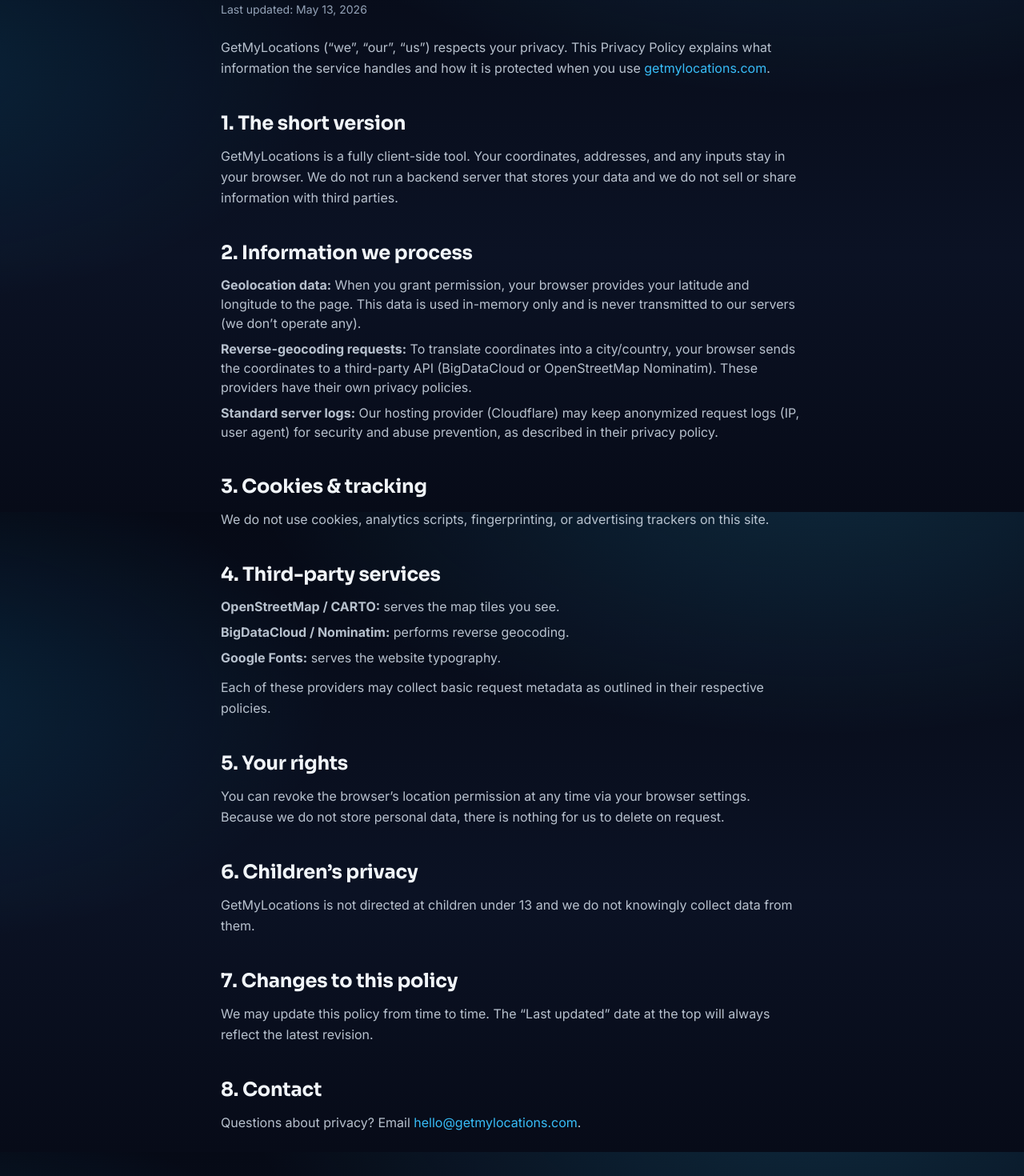
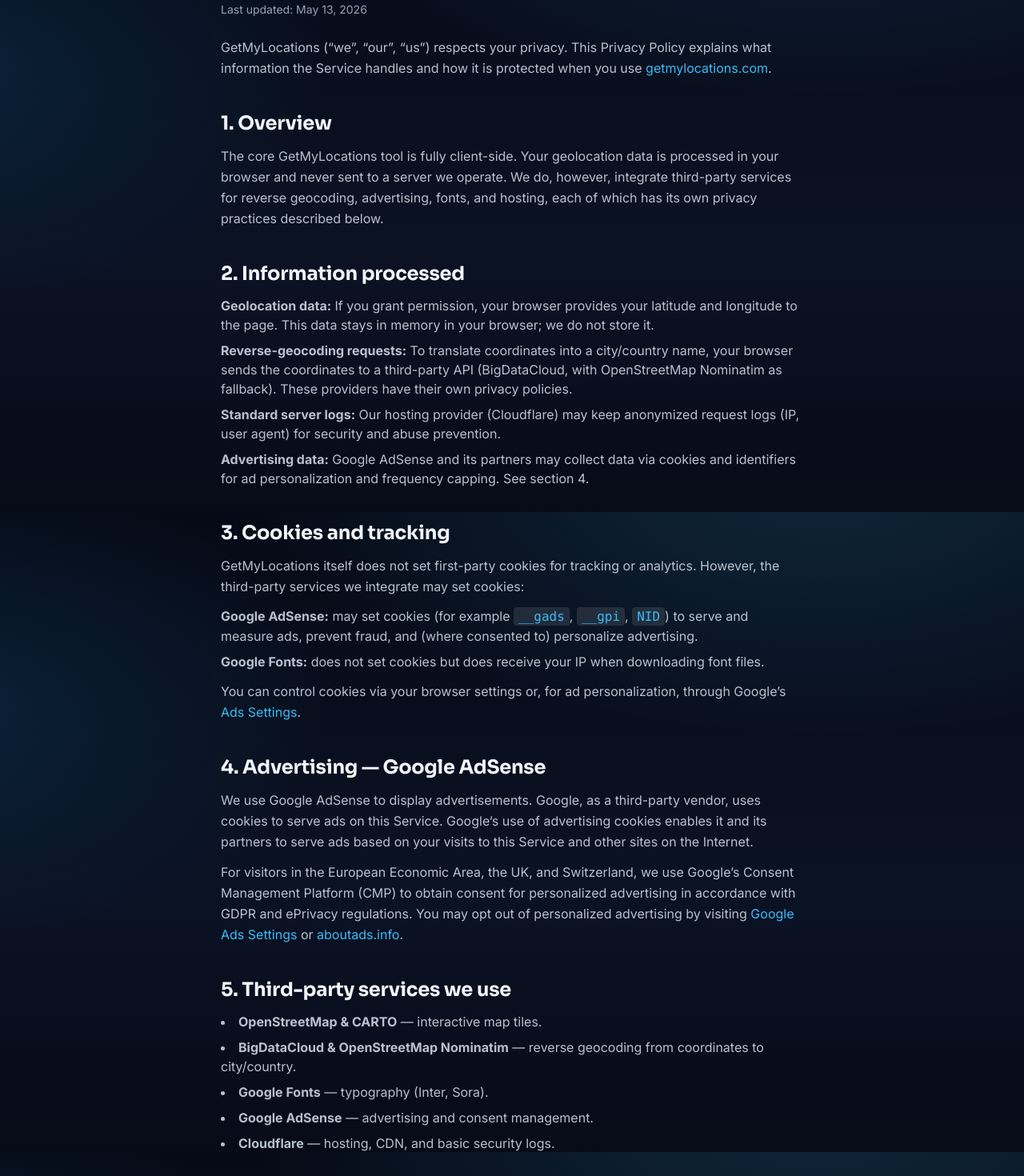
Before and after one commit to Ahmed96703/getmylocations, a React (Vite) app: page /privacy-policy in a window 1280 px wide. Shown: the part 160-1630 px from the top of the page at 80% size. Built offline with nearby package versions, Linux system fonts and the light colour scheme.

Commit message:
feat: add ToS page, AdSense-honest privacy policy, author byline + EEAT signals

```diff
--- a/scripts/indexnow.mjs
+++ b/scripts/indexnow.mjs
@@ -11,6 +11,7 @@
   `https://${HOST}/blog`,
   `https://${HOST}/contact`,
   `https://${HOST}/privacy-policy`,
+  `https://${HOST}/terms`,
   `https://${HOST}/blog/how-to-find-your-gps-coordinates`,
   `https://${HOST}/blog/what-is-ip-location-and-how-accurate`,
   `https://${HOST}/blog/latitude-vs-longitude-explained`,
--- a/src/App.jsx
+++ b/src/App.jsx
@@ -5,6 +5,7 @@
 import BlogPost from './pages/BlogPost.jsx';
 import Contact from './pages/Contact.jsx';
 import Privacy from './pages/Privacy.jsx';
+import Terms from './pages/Terms.jsx';
 import NotFound from './pages/NotFound.jsx';
 
 export default function App() {
@@ -17,6 +18,7 @@
         <Route path="/blog/:slug" element={<BlogPost />} />
         <Route path="/contact" element={<Contact />} />
         <Route path="/privacy-policy" element={<Privacy />} />
+        <Route path="/terms" element={<Terms />} />
         <Route path="*" element={<NotFound />} />
       </Routes>
     </BrowserRouter>
--- a/src/components/Footer.jsx
+++ b/src/components/Footer.jsx
@@ -7,6 +7,7 @@
   { to: '/blog', label: 'Blog' },
   { to: '/contact', label: 'Contact' },
   { to: '/privacy-policy', label: 'Privacy Policy' },
+  { to: '/terms', label: 'Terms' },
 ];
 
 export default function Footer() {
--- a/src/pages/BlogPost.jsx
+++ b/src/pages/BlogPost.jsx
@@ -59,19 +59,24 @@
 
       <h1 className="font-display text-3xl sm:text-4xl font-extrabold tracking-tight leading-tight">{post.title}</h1>
 
-      <div className="mt-3 text-sm text-slate-400 flex items-center gap-3 flex-wrap">
-        <time dateTime={post.date}>{dateStr}</time>
-        <span aria-hidden="true">·</span>
-        <span>{post.readingTime} min read</span>
+      <div className="mt-4 flex items-center gap-3 flex-wrap">
+        <div className="flex items-center gap-2.5">
+          <div className="w-9 h-9 rounded-full bg-gradient-to-br from-electric-400 to-electric-600 grid place-items-center text-ink-950 font-bold text-sm" aria-hidden="true">G</div>
+          <div className="text-sm leading-tight">
+            <div className="font-semibold text-slate-100">GetMyLocations Editorial</div>
+            <div className="text-xs text-slate-400">
+              <time dateTime={post.date}>{dateStr}</time>
+              <span className="mx-1.5" aria-hidden="true">·</span>
+              <span>{post.readingTime} min read</span>
+            </div>
+          </div>
+        </div>
         {post.tags?.length > 0 && (
-          <>
-            <span aria-hidden="true">·</span>
-            <ul className="flex gap-1.5">
-              {post.tags.map((t) => (
-                <li key={t} className="px-2 py-0.5 rounded-full bg-white/5 ring-1 ring-white/10 text-[11px] uppercase tracking-wider">{t}</li>
-              ))}
-            </ul>
-          </>
+          <ul className="flex gap-1.5 ml-auto">
+            {post.tags.map((t) => (
+              <li key={t} className="px-2 py-0.5 rounded-full bg-white/5 ring-1 ring-white/10 text-[11px] uppercase tracking-wider text-slate-300">{t}</li>
+            ))}
+          </ul>
         )}
       </div>
 
--- a/src/pages/Privacy.jsx
+++ b/src/pages/Privacy.jsx
@@ -7,52 +7,67 @@
       <p className="text-sm text-slate-400 mt-2">Last updated: May 13, 2026</p>
 
       <p className="mt-6 text-slate-300/90 leading-relaxed">
-        GetMyLocations (“we”, “our”, “us”) respects your privacy. This Privacy Policy explains what information the service handles and how it is protected when you use <a className="text-electric-400 hover:underline" href="https://getmylocations.com/">getmylocations.com</a>.
+        GetMyLocations (“we”, “our”, “us”) respects your privacy. This Privacy Policy explains what information the Service handles and how it is protected when you use <a className="text-electric-400 hover:underline" href="https://getmylocations.com/">getmylocations.com</a>.
       </p>
 
-      <h2 className="font-display text-2xl font-bold mt-10">1. The short version</h2>
+      <h2 className="font-display text-2xl font-bold mt-10">1. Overview</h2>
       <p className="mt-3 text-slate-300/90 leading-relaxed">
-        GetMyLocations is a fully client-side tool. Your coordinates, addresses, and any inputs stay in your browser. We do not run a backend server that stores your data and we do not sell or share information with third parties.
+        The core GetMyLocations tool is fully client-side. Your geolocation data is processed in your browser and never sent to a server we operate. We do, however, integrate third-party services for reverse geocoding, advertising, fonts, and hosting, each of which has its own privacy practices described below.
       </p>
 
-      <h2 className="font-display text-2xl font-bold mt-10">2. Information we process</h2>
+      <h2 className="font-display text-2xl font-bold mt-10">2. Information processed</h2>
       <ul className="mt-3 space-y-2 text-slate-300/90">
-        <li><strong>Geolocation data:</strong> When you grant permission, your browser provides your latitude and longitude to the page. This data is used in-memory only and is never transmitted to our servers (we don’t operate any).</li>
-        <li><strong>Reverse-geocoding requests:</strong> To translate coordinates into a city/country, your browser sends the coordinates to a third-party API (BigDataCloud or OpenStreetMap Nominatim). These providers have their own privacy policies.</li>
-        <li><strong>Standard server logs:</strong> Our hosting provider (Cloudflare) may keep anonymized request logs (IP, user agent) for security and abuse prevention, as described in their privacy policy.</li>
+        <li><strong>Geolocation data:</strong> If you grant permission, your browser provides your latitude and longitude to the page. This data stays in memory in your browser; we do not store it.</li>
+        <li><strong>Reverse-geocoding requests:</strong> To translate coordinates into a city/country name, your browser sends the coordinates to a third-party API (BigDataCloud, with OpenStreetMap Nominatim as fallback). These providers have their own privacy policies.</li>
+        <li><strong>Standard server logs:</strong> Our hosting provider (Cloudflare) may keep anonymized request logs (IP, user agent) for security and abuse prevention.</li>
+        <li><strong>Advertising data:</strong> Google AdSense and its partners may collect data via cookies and identifiers for ad personalization and frequency capping. See section 4.</li>
       </ul>
 
-      <h2 className="font-display text-2xl font-bold mt-10">3. Cookies & tracking</h2>
+      <h2 className="font-display text-2xl font-bold mt-10">3. Cookies and tracking</h2>
       <p className="mt-3 text-slate-300/90 leading-relaxed">
-        We do not use cookies, analytics scripts, fingerprinting, or advertising trackers on this site.
+        GetMyLocations itself does not set first-party cookies for tracking or analytics. However, the third-party services we integrate may set cookies:
+      </p>
+      <ul className="mt-3 space-y-2 text-slate-300/90">
+        <li><strong>Google AdSense:</strong> may set cookies (for example <code className="bg-white/10 px-1.5 py-0.5 rounded text-electric-400">__gads</code>, <code className="bg-white/10 px-1.5 py-0.5 rounded text-electric-400">__gpi</code>, <code className="bg-white/10 px-1.5 py-0.5 rounded text-electric-400">NID</code>) to serve and measure ads, prevent fraud, and (where consented to) personalize advertising.</li>
+        <li><strong>Google Fonts:</strong> does not set cookies but does receive your IP when downloading font files.</li>
+      </ul>
+      <p className="mt-3 text-slate-300/90 leading-relaxed">
+        You can control cookies via your browser settings or, for ad personalization, through Google’s <a className="text-electric-400 hover:underline" href="https://adssettings.google.com/" rel="noopener">Ads Settings</a>.
       </p>
 
-      <h2 className="font-display text-2xl font-bold mt-10">4. Third-party services</h2>
-      <ul className="mt-3 space-y-2 text-slate-300/90">
-        <li><strong>OpenStreetMap / CARTO:</strong> serves the map tiles you see.</li>
-        <li><strong>BigDataCloud / Nominatim:</strong> performs reverse geocoding.</li>
-        <li><strong>Google Fonts:</strong> serves the website typography.</li>
-      </ul>
+      <h2 className="font-display text-2xl font-bold mt-10">4. Advertising — Google AdSense</h2>
       <p className="mt-3 text-slate-300/90 leading-relaxed">
-        Each of these providers may collect basic request metadata as outlined in their respective policies.
+        We use Google AdSense to display advertisements. Google, as a third-party vendor, uses cookies to serve ads on this Service. Google’s use of advertising cookies enables it and its partners to serve ads based on your visits to this Service and other sites on the Internet.
+      </p>
+      <p className="mt-3 text-slate-300/90 leading-relaxed">
+        For visitors in the European Economic Area, the UK, and Switzerland, we use Google’s Consent Management Platform (CMP) to obtain consent for personalized advertising in accordance with GDPR and ePrivacy regulations. You may opt out of personalized advertising by visiting <a className="text-electric-400 hover:underline" href="https://adssettings.google.com/" rel="noopener">Google Ads Settings</a> or <a className="text-electric-400 hover:underline" href="https://www.aboutads.info/choices/" rel="noopener">aboutads.info</a>.
       </p>
 
-      <h2 className="font-display text-2xl font-bold mt-10">5. Your rights</h2>
-      <p className="mt-3 text-slate-300/90 leading-relaxed">
-        You can revoke the browser’s location permission at any time via your browser settings. Because we do not store personal data, there is nothing for us to delete on request.
-      </p>
+      <h2 className="font-display text-2xl font-bold mt-10">5. Third-party services we use</h2>
+      <ul className="mt-3 space-y-2 text-slate-300/90 list-disc list-inside">
+        <li><strong>OpenStreetMap &amp; CARTO</strong> — interactive map tiles.</li>
+        <li><strong>BigDataCloud &amp; OpenStreetMap Nominatim</strong> — reverse geocoding from coordinates to city/country.</li>
+        <li><strong>Google Fonts</strong> — typography (Inter, Sora).</li>
+        <li><strong>Google AdSense</strong> — advertising and consent management.</li>
+        <li><strong>Cloudflare</strong> — hosting, CDN, and basic security logs.</li>
+      </ul>
 
       <h2 className="font-display text-2xl font-bold mt-10">6. Children’s privacy</h2>
       <p className="mt-3 text-slate-300/90 leading-relaxed">
-        GetMyLocations is not directed at children under 13 and we do not knowingly collect data from them.
+        The Service is not directed to children under 13. We do not knowingly collect personal information from children. If you believe a child has provided us with personal information, contact us and we will delete it.
       </p>
 
-      <h2 className="font-display text-2xl font-bold mt-10">7. Changes to this policy</h2>
+      <h2 className="font-display text-2xl font-bold mt-10">7. Your rights</h2>
       <p className="mt-3 text-slate-300/90 leading-relaxed">
-        We may update this policy from time to time. The “Last updated” date at the top will always reflect the latest revision.
+        Under GDPR, CCPA, and similar regulations, you have rights to access, correct, or delete personal data. Because we do not store personal data on our own servers, requests should be directed to the third-party providers listed above. You can revoke location permission anytime via your browser settings.
       </p>
 
-      <h2 className="font-display text-2xl font-bold mt-10">8. Contact</h2>
+      <h2 className="font-display text-2xl font-bold mt-10">8. Changes to this Policy</h2>
+      <p className="mt-3 text-slate-300/90 leading-relaxed">
+        We may update this Privacy Policy from time to time. The “Last updated” date above will always reflect the latest revision. Continued use of the Service after changes constitutes acceptance of the updated Policy.
+      </p>
+
+      <h2 className="font-display text-2xl font-bold mt-10">9. Contact</h2>
       <p className="mt-3 text-slate-300/90 leading-relaxed">
         Questions about privacy? Email <a className="text-electric-400 hover:underline" href="mailto:hello@getmylocations.com">hello@getmylocations.com</a>.
       </p>
--- /dev/null
+++ b/src/pages/Terms.jsx
@@ -0,0 +1,73 @@
+import PageLayout from '../components/PageLayout.jsx';
+
+export default function Terms() {
+  return (
+    <PageLayout title="Terms of Service">
+      <h1 className="font-display text-4xl font-extrabold tracking-tight">Terms of Service</h1>
+      <p className="text-sm text-slate-400 mt-2">Last updated: May 13, 2026</p>
+
+      <p className="mt-6 text-slate-300/90 leading-relaxed">
+        These Terms of Service (“Terms”) govern your access to and use of the GetMyLocations website (the “Service”) at <a className="text-electric-400 hover:underline" href="https://getmylocations.com/">getmylocations.com</a>. By using the Service you agree to these Terms.
+      </p>
+
+      <h2 className="font-display text-2xl font-bold mt-10">1. Service description</h2>
+      <p className="mt-3 text-slate-300/90 leading-relaxed">
+        GetMyLocations is a free browser-based tool that uses your device’s geolocation capabilities to display your latitude, longitude, city, and country on an interactive map. The Service is provided “as is” for informational and personal use.
+      </p>
+
+      <h2 className="font-display text-2xl font-bold mt-10">2. Acceptable use</h2>
+      <p className="mt-3 text-slate-300/90 leading-relaxed">You agree not to:</p>
+      <ul className="mt-3 space-y-1.5 text-slate-300/90 list-disc list-inside">
+        <li>Use the Service to harass, stalk, or harm any person.</li>
+        <li>Attempt to interfere with, disrupt, or reverse-engineer the Service.</li>
+        <li>Use automated scrapers, bots, or spiders that violate the robots.txt directives.</li>
+        <li>Use the Service for any unlawful purpose or in violation of any applicable regulations.</li>
+      </ul>
+
+      <h2 className="font-display text-2xl font-bold mt-10">3. Accuracy disclaimer</h2>
+      <p className="mt-3 text-slate-300/90 leading-relaxed">
+        The Service estimates location using your browser’s Geolocation API and third-party reverse-geocoding providers. Results may be inaccurate, especially when GPS is unavailable. Do not rely on the Service for emergency response, navigation, surveying, or any safety-critical purpose.
+      </p>
+
+      <h2 className="font-display text-2xl font-bold mt-10">4. Third-party services</h2>
+      <p className="mt-3 text-slate-300/90 leading-relaxed">
+        The Service uses third-party providers (OpenStreetMap, CARTO, BigDataCloud, Nominatim, Google Fonts, Google AdSense, Cloudflare). Each operates under its own terms and may collect technical request metadata. Their terms apply alongside ours.
+      </p>
+
+      <h2 className="font-display text-2xl font-bold mt-10">5. Advertising</h2>
+      <p className="mt-3 text-slate-300/90 leading-relaxed">
+        The Service may display advertisements provided by Google AdSense and other partners. Ads and sponsored content are clearly labeled. We do not endorse and are not responsible for any third-party advertised products or services.
+      </p>
+
+      <h2 className="font-display text-2xl font-bold mt-10">6. Intellectual property</h2>
+      <p className="mt-3 text-slate-300/90 leading-relaxed">
+        All branding, design, code, and original written content on the Service belongs to GetMyLocations. Map data is © OpenStreetMap contributors and is used under the Open Database License. You may not republish, sell, or redistribute the Service or its content without prior written permission.
+      </p>
+
+      <h2 className="font-display text-2xl font-bold mt-10">7. Limitation of liability</h2>
+      <p className="mt-3 text-slate-300/90 leading-relaxed">
+        To the maximum extent permitted by law, GetMyLocations is not liable for any indirect, incidental, special, consequential, or punitive damages, or any loss of profits or revenues, whether incurred directly or indirectly, arising from your use of the Service.
+      </p>
+
+      <h2 className="font-display text-2xl font-bold mt-10">8. Termination</h2>
+      <p className="mt-3 text-slate-300/90 leading-relaxed">
+        We may suspend or terminate access to the Service at any time, with or without notice, for any reason, including violation of these Terms.
+      </p>
+
+      <h2 className="font-display text-2xl font-bold mt-10">9. Changes to these Terms</h2>
+      <p className="mt-3 text-slate-300/90 leading-relaxed">
+        We may update these Terms periodically. The “Last updated” date above reflects the latest revision. Continued use of the Service after changes constitutes acceptance of the new Terms.
+      </p>
+
+      <h2 className="font-display text-2xl font-bold mt-10">10. Governing law</h2>
+      <p className="mt-3 text-slate-300/90 leading-relaxed">
+        These Terms are governed by the laws of the Islamic Republic of Pakistan, without regard to its conflict-of-laws principles.
+      </p>
+
+      <h2 className="font-display text-2xl font-bold mt-10">11. Contact</h2>
+      <p className="mt-3 text-slate-300/90 leading-relaxed">
+        Questions about these Terms? Email <a className="text-electric-400 hover:underline" href="mailto:hello@getmylocations.com">hello@getmylocations.com</a>.
+      </p>
+    </PageLayout>
+  );
+}
```
Also changed, not shown: 1 other file (tests, documents, lock files or other folders).
